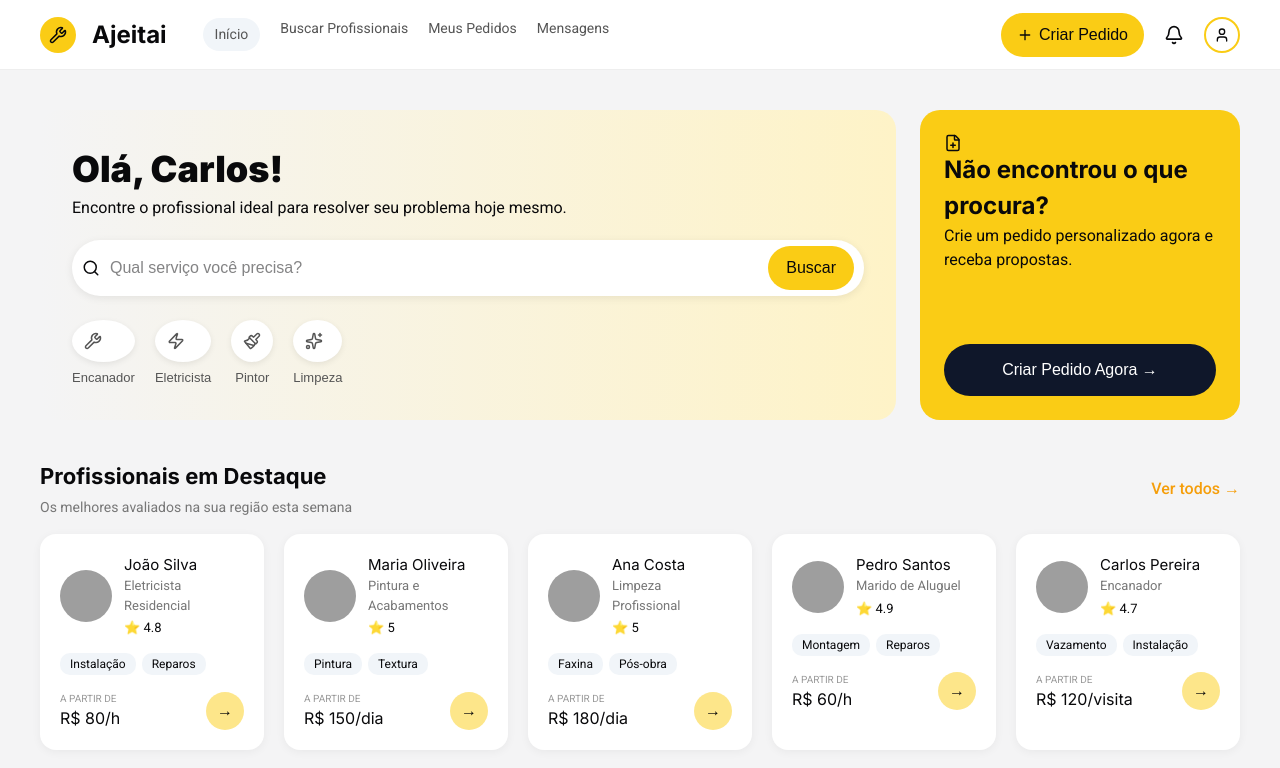
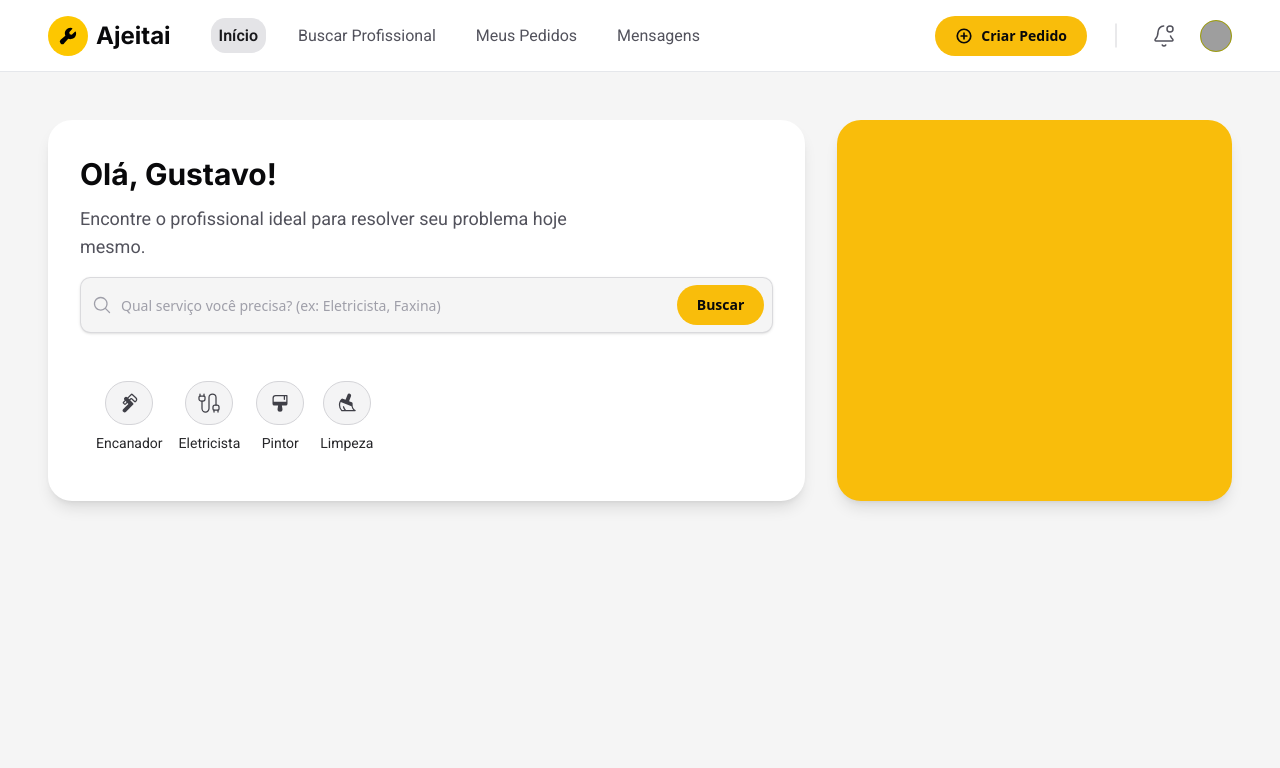
Before and after one commit to gustavuhh1/ajeita-front-end, a Next.js app: page /cliente/home in a window 1280 px wide. Shown: the top 768 px of the page. Built offline with nearby package versions, Linux system fonts and the light colour scheme; grey boxes are pictures that could not be loaded.

Commit message:
commit incompleto (leia o proximo)

```diff
--- /dev/null
+++ b/app/cliente/components/header.tsx
@@ -0,0 +1,52 @@
+import { PlusCircleIcon, WrenchIcon } from "@phosphor-icons/react/dist/ssr";
+import NavLinks from "./nav-links";
+import { Button } from "@/components/ui/button";
+import NotificationBell from "./notification-bell";
+import { Avatar, AvatarFallback, AvatarImage } from "@/components/ui/avatar";
+
+interface HeaderProps {
+  hasNav?: boolean;
+  hasSearch?: boolean;
+  hasBtnService?: boolean;
+}
+
+// TODO: Implementar logica de header com diferentes exibições
+export default function Header({
+  hasNav = true,
+  hasSearch = false,
+  hasBtnService = true,
+}: HeaderProps) {
+  return (
+    <header className="flex h-18 max-h-18 w-full items-center gap-10 border-b border-gray-200 bg-white px-12 py-4">
+      <div className="flex items-center gap-2">
+        <div className="flex h-10 w-10 items-center justify-center rounded-full bg-yellow-400">
+          <WrenchIcon weight="fill" size={20} className="text-black" />
+        </div>
+        <h2>Ajeitai</h2>
+      </div>
+      {hasNav && <NavLinks />}
+
+      <div className="ml-auto flex items-center gap-4">
+        {hasBtnService && (
+          <Button
+            size="custom"
+            variant="default"
+            className="flex items-center justify-center gap-2 rounded-[32px] px-5 py-2.5 font-semibold hover:opacity-90"
+          >
+            <PlusCircleIcon weight="bold" size={18} className="" />
+            Criar Pedido
+          </Button>
+        )}
+        <hr className="flex w-6 rotate-90 border-zinc-300" />
+
+        <NotificationBell />
+
+        {/* TODO: Adicionar Dialog componente no click do avatar e Dados reais */}
+        <Avatar>
+          <AvatarImage src="https://github.com/shadcn.png" />
+          <AvatarFallback>CN</AvatarFallback>
+        </Avatar>
+      </div>
+    </header>
+  );
+}
--- /dev/null
+++ b/app/cliente/components/nav-category.tsx
@@ -0,0 +1,45 @@
+import {
+  BroomIcon,
+  PaintBrushBroadIcon,
+  PipeWrenchIcon,
+} from "@phosphor-icons/react/dist/ssr";
+import { Cable } from "lucide-react";
+
+const categories = [
+  {
+    id: 1,
+    name: "Encanador",
+    icon: <PipeWrenchIcon weight="fill" size={20} />,
+  },
+  {
+    id: 2,
+    name: "Eletricista",
+    icon: <Cable strokeWidth={1.25} />,
+  },
+  {
+    id: 3,
+    name: "Pintor",
+    icon: <PaintBrushBroadIcon weight="fill" size={20} />,
+  },
+  { id: 4, name: "Limpeza", icon: <BroomIcon weight="fill" size={20} /> },
+];
+
+const NavCategory = () => {
+  return (
+    <>
+      {categories.map((category) => (
+        <div
+          key={category.id}
+          className="flex h-18 flex-col items-center gap-2"
+        >
+          <div className="flex h-12 w-12 items-center justify-center rounded-full border border-zinc-300 bg-zinc-100 text-zinc-700">
+            {category.icon}
+          </div>
+          <span className="text-sm text-zinc-800">{category.name}</span>
+        </div>
+      ))}
+    </>
+  );
+};
+
+export default NavCategory;
--- /dev/null
+++ b/app/cliente/components/nav-links.tsx
@@ -0,0 +1,40 @@
+"use client";
+
+import { cn } from "@/lib/utils";
+import Link from "next/link";
+import { usePathname } from "next/navigation";
+
+const navLinks = [
+  { label: "Início", path: "/cliente/home" },
+  { label: "Buscar Profissional", path: "/cliente/buscar-profissional" },
+  { label: "Meus Pedidos", path: "/cliente/meus-pedidos" },
+  { label: "Mensagens", path: "/cliente/mensagens" },
+];
+
+const NavLinks = () => {
+  const pathname = usePathname();
+
+  return (
+    <nav>
+      <ul className="flex gap-6">
+        {navLinks.map((link) => (
+          <li key={link.path}>
+            <Link
+              href={link.path}
+              className={cn(
+                "rounded-xl p-2 transition-colors duration-200 hover:bg-zinc-200 hover:text-zinc-900",
+                pathname === link.path
+                  ? "bg-zinc-200 font-semibold text-zinc-900"
+                  : "text-zinc-600",
+              )}
+            >
+              {link.label}
+            </Link>
+          </li>
+        ))}
+      </ul>
+    </nav>
+  );
+};
+
+export default NavLinks;
--- /dev/null
+++ b/app/cliente/components/notification-bell.tsx
@@ -0,0 +1,18 @@
+import { Bell, BellDot } from "lucide-react";
+
+const hasNotification = true; // Exemplo: você pode substituir isso por uma lógica real para verificar notificações
+
+const NotificationBell = () => {
+  return (
+    <div className="flex h-10 w-10 items-center justify-center rounded-full text-zinc-600 hover:bg-gray-100">
+      {/* TODO: Adicionar Dialog componente no click do sino */}
+      {hasNotification ? (
+        <BellDot strokeWidth={1.5} />
+      ) : (
+        <Bell strokeWidth={1.5} />
+      )}
+    </div>
+  );
+};
+
+export default NotificationBell;
--- a/app/cliente/home/HomeHero.css
+++ /dev/null
@@ -1,227 +0,0 @@
-body {
-  background: #f4f4f5;
-  font-family: Arial, sans-serif;
-}
-.container {
-  display: flex;
-  gap: 24px;
-  padding: 40px;
-}
-.card-left {
-  flex: 1;
-  background: linear-gradient(to right, #f4f4f5, #fef3c7);
-  border-radius: 20px;
-  padding: 32px;
-}
-.card-right {
-  width: 320px;
-  background: #facc15;
-  border-radius: 20px;
-  padding: 24px;
-  display: flex;
-  flex-direction: column;
-  justify-content: space-between;
-}
-.search-box {
-  display: flex;
-  align-items: center;
-  background: white;
-  border-radius: 999px;
-  padding: 6px 10px;
-  margin-top: 20px;
-  box-shadow: 0 2px 8px rgba(0,0,0,0.08);
-}
-.search-box input {
-  flex: 1;
-  border: none;
-  outline: none;
-  padding: 10px;
-}
-.btn-yellow {
-  background: #facc15;
-  border: none;
-  padding: 10px 18px;
-  border-radius: 999px;
-  cursor: pointer;
-}
-.categories {
-  display: flex;
-  gap: 20px;
-  margin-top: 24px;
-}
-.category {
-  text-align: center;
-  font-size: 13px;
-  color: #555;
-}
-.circle {
-  background: white;
-  padding: 12px;
-  border-radius: 50%;
-  margin-bottom: 6px;
-  box-shadow: 0 2px 6px rgba(0,0,0,0.08);
-}
-.profissionais-container {
-  padding: 0 40px 40px 40px;
-}
-.header {
-  display: flex;
-  justify-content: space-between;
-  align-items: center;
-  margin-bottom: 16px;
-}
-.header h2 {
-  font-size: 22px;
-  margin-bottom: 4px;
-}
-.header p {
-  font-size: 14px;
-  color: #777;
-}
-.ver-todos {
-  color: #f59e0b;
-  font-weight: 500;
-  cursor: pointer;
-}
-.cards {
-  display: flex;
-  gap: 20px;
-}
-.card {
-  background: #fff;
-  border-radius: 16px;
-  padding: 20px;
-  width: 260px;
-  box-shadow: 0 2px 10px rgba(0,0,0,0.05);
-}
-.top {
-  display: flex;
-  align-items: center;
-  gap: 12px;
-}
-.top img {
-  width: 52px;
-  height: 52px;
-  border-radius: 50%;
-  object-fit: cover;
-}
-.top h3 {
-  font-size: 15px;
-  margin: 0;
-}
-.servico {
-  font-size: 13px;
-  color: #777;
-}
-.top span {
-  font-size: 13px;
-}
-.tags {
-  margin-top: 12px;
-}
-.tags span {
-  background: #f1f5f9;
-  padding: 4px 10px;
-  border-radius: 10px;
-  font-size: 12px;
-  margin-right: 6px;
-}
-.bottom {
-  margin-top: 16px;
-  display: flex;
-  justify-content: space-between;
-  align-items: center;
-}
-.a-partir {
-  font-size: 10px;
-  color: #999;
-}
-.bottom h4 {
-  margin: 0;
-}
-.btn-arrow {
-  background: #fde68a;
-  border: none;
-  border-radius: 50%;
-  width: 38px;
-  height: 38px;
-  cursor: pointer;
-  font-size: 16px;
-}
-.btn-dark {
-  margin-top: 20px;
-  background: #0f172a;
-  color: white;
-  padding: 14px;
-  border-radius: 999px;
-  border: none;
-  cursor: pointer;
-}
-.header-container {
-  height: 70px;
-  background: #ffffff;
-  display: flex;
-  justify-content: space-between;
-  align-items: center;
-  padding: 0 40px;
-  border-bottom: 1px solid #eee;
-}
-
-.header-left {
-  display: flex;
-  align-items: center;
-  gap: 16px;
-}
-
-.logo {
-  background: #facc15;
-  width: 36px;
-  height: 36px;
-  border-radius: 50%;
-  display: flex;
-  align-items: center;
-  justify-content: center;
-}
-
-.menu {
-  display: flex;
-  gap: 20px;
-  margin-left: 20px;
-}
-
-.menu span {
-  font-size: 14px;
-  color: #555;
-}
-
-.menu .active {
-  background: #f1f5f9;
-  padding: 6px 12px;
-  border-radius: 999px;
-}
-
-.header-right {
-  display: flex;
-  align-items: center;
-  gap: 20px;
-}
-
-.btn-create {
-  display: flex;
-  align-items: center;
-  gap: 6px;
-  background: #facc15;
-  border: none;
-  padding: 10px 16px;
-  border-radius: 999px;
-}
-
-.avatar {
-  width: 36px;
-  height: 36px;
-  border-radius: 50%;
-  border: 2px solid #facc15;
-  display: flex;
-  align-items: center;
-  justify-content: center;
-}
--- a/app/cliente/home/page.tsx
+++ b/app/cliente/home/page.tsx
@@ -1,19 +1,8 @@
-import React from "react";
-import {
-  Wrench,
-  Paintbrush,
-  Sparkles,
-  Zap,
-  Search,
-  FilePlus,
-  Bell,
-  User,
-  Plus
-} from "lucide-react";
-
-import "./HomeHero.css";
-
-export default function Home() {
+import { Input } from "@/components/ui/input";
+import Header from "../components/header";
+import { MagnifyingGlassIcon } from "@phosphor-icons/react/dist/ssr/MagnifyingGlass";
+import { Button } from "@/components/ui/button";
+import NavCategory from "../components/nav-category";
 
 const profissionais = [
   {
@@ -58,145 +47,47 @@ export default function Home() {
   },
 ];
 
+const nameUser = "Gustavo";
+
+export default function Home() {
   return (
     <div>
-      <div className="header-container">
-
-        <div className="header-left">
-          <div className="logo">
-            <Wrench size={18} />
+      <Header />
+      <main className="p-12">
+        <div className="flex w-full flex-col gap-8 md:flex-row">
+          {/* Caixa Procurar Profissional */}
+          <div className="flex w-full flex-col gap-4 rounded-[24px] bg-white p-4 shadow-lg lg:p-8">
+            <div className="max-w-lg space-y-2">
+              <h2 className="text-[30px]">Olá, {nameUser}!</h2>
+              <p className="text-lg text-zinc-600">
+                Encontre o profissional ideal para resolver seu problema hoje
+                mesmo.
+              </p>
             </div>
-
-          <h2>Ajeitai</h2>
-
-          <nav className="menu">
-            <span className="active">Início</span>
-            <span>Buscar Profissionais</span>
-            <span>Meus Pedidos</span>
-            <span>Mensagens</span>
-          </nav>
+            <div className="relative flex w-full max-w-200 items-center">
+              <Input
+                className="bg-background flex h-14 max-w-200 items-center gap-3 rounded-lg border border-zinc-300/80 px-4 pl-10 shadow-sm placeholder:text-zinc-400"
+                placeholder="Qual serviço você precisa? (ex: Eletricista, Faxina)"
+              />
+              <MagnifyingGlassIcon
+                size={20}
+                className="absolute left-3 text-zinc-400"
+              />
+              <Button
+                size="custom"
+                className="absolute right-2 gap-2 rounded-[32px] px-5 py-2.5 font-semibold hover:opacity-90"
+              >
+                Buscar
+              </Button>
             </div>
-
-        <div className="header-right">
-          <button className="btn-create">
-            <Plus size={16} />
-            Criar Pedido
-          </button>
-
-          <Bell size={20} className="icon" />
-
-          <div className="avatar">
-            <User size={16} />
+            <div className="mt-4 flex items-center gap-4 p-4">
+              <NavCategory />
             </div>
           </div>
-
+          {/* Caixa "não encontrou oque procura" */}
+          <div className="bg-primary rounded-[24px] p-8 shadow-lg md:min-w-1/3"></div>
         </div>
-      <div className="container">
-
-        <div className="card-left">
-          <div>
-            <h1>Olá, Carlos!</h1>
-            <p>
-              Encontre o profissional ideal para resolver seu problema hoje mesmo.
-            </p>
-          </div>
-
-          <div className="search-box">
-            <Search size={18} className="icon" />
-            <input placeholder="Qual serviço você precisa?" />
-            <button className="btn-yellow">Buscar</button>
-          </div>
-
-          <div className="categories">
-
-            <div className="category">
-              <div className="circle"><Wrench size={18} /></div>
-              Encanador
-            </div>
-
-            <div className="category">
-              <div className="circle"><Zap size={18} /></div>
-              Eletricista
-            </div>
-
-            <div className="category">
-              <div className="circle"><Paintbrush size={18} /></div>
-              Pintor
-            </div>
-
-            <div className="category">
-              <div className="circle"><Sparkles size={18} /></div>
-              Limpeza
-            </div>
-
-          </div>
-        </div>
-
-        <div className="card-right">
-          <div className="right-content">
-            <div className="icon-box">
-              <FilePlus size={18} />
-            </div>
-
-            <div>
-              <h2>Não encontrou o que procura?</h2>
-              <p>
-                Crie um pedido personalizado agora e receba propostas.
-              </p>
-            </div>
-          </div>
-
-          <button className="btn-dark">
-            Criar Pedido Agora →
-          </button>
-        </div>
-      </div>
-      <div className="profissionais-container">
-
-        <div className="header">
-          <div>
-            <h2>Profissionais em Destaque</h2>
-            <p>Os melhores avaliados na sua região esta semana</p>
-          </div>
-
-          <span className="ver-todos">Ver todos →</span>
-        </div>
-
-        <div className="cards">
-          {profissionais.map((p, index) => (
-            <div className="card" key={index}>
-
-              <div className="top">
-                <img src={p.img} alt={p.nome} />
-                <div>
-                  <h3>{p.nome}</h3>
-                  <p className="servico">{p.servico}</p>
-                  <span>⭐ {p.nota}</span>
-                </div>
-              </div>
-
-              <div className="tags">
-                {p.tags.map((tag, i) => (
-                  <span key={i}>{tag}</span>
-                ))}
-              </div>
-
-              <div className="bottom">
-                <div>
-                  <p className="a-partir">A PARTIR DE</p>
-                  <h4>{p.preco}</h4>
-                </div>
-
-                <button className="btn-arrow">→</button>
-              </div>
-
-            </div>
-          ))}
-
-        </div>
-
-      </div>
-
+      </main>
     </div>
   );
 }
```
Lines whose indentation alone changed are shown as unchanged.
